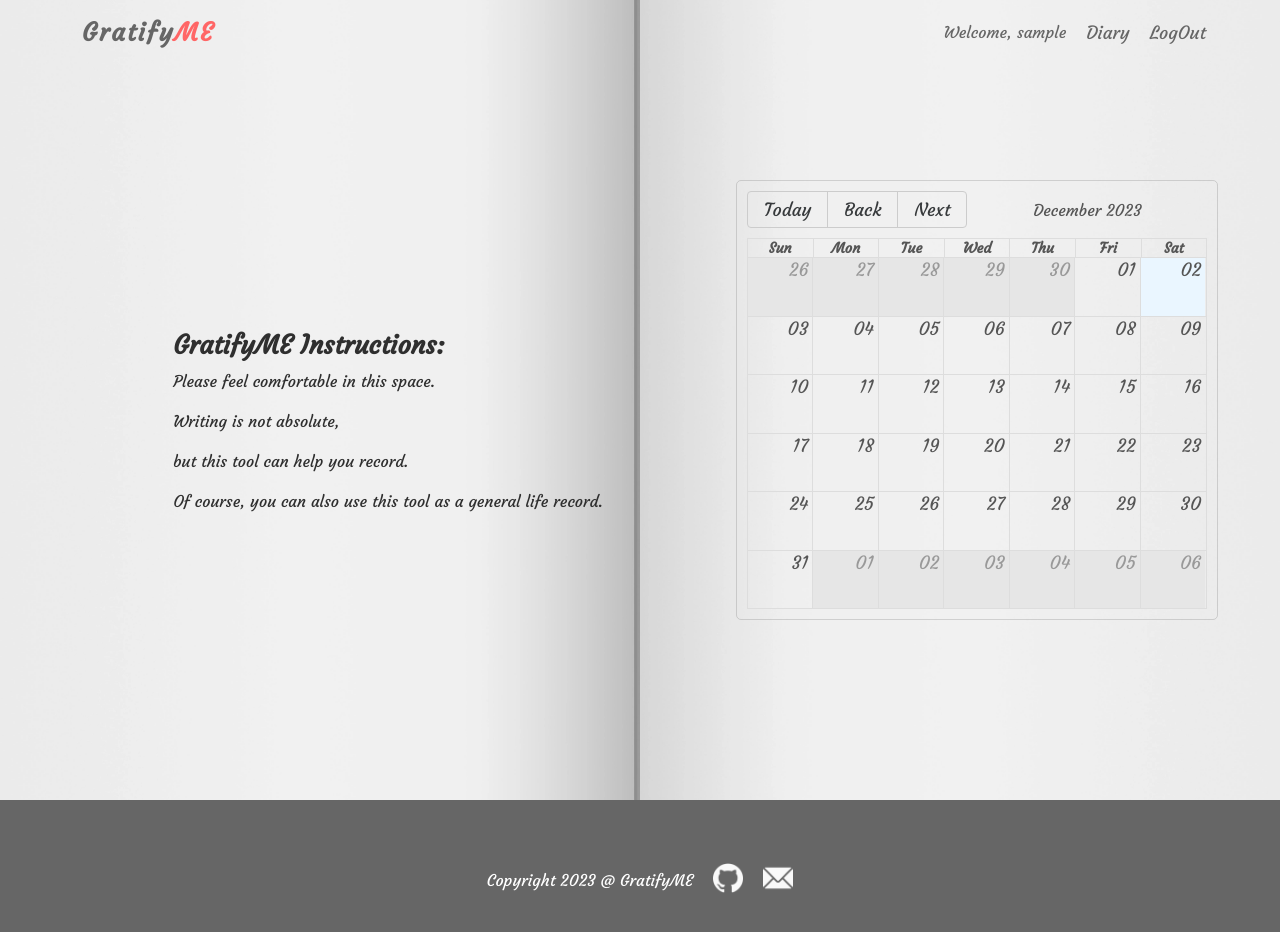
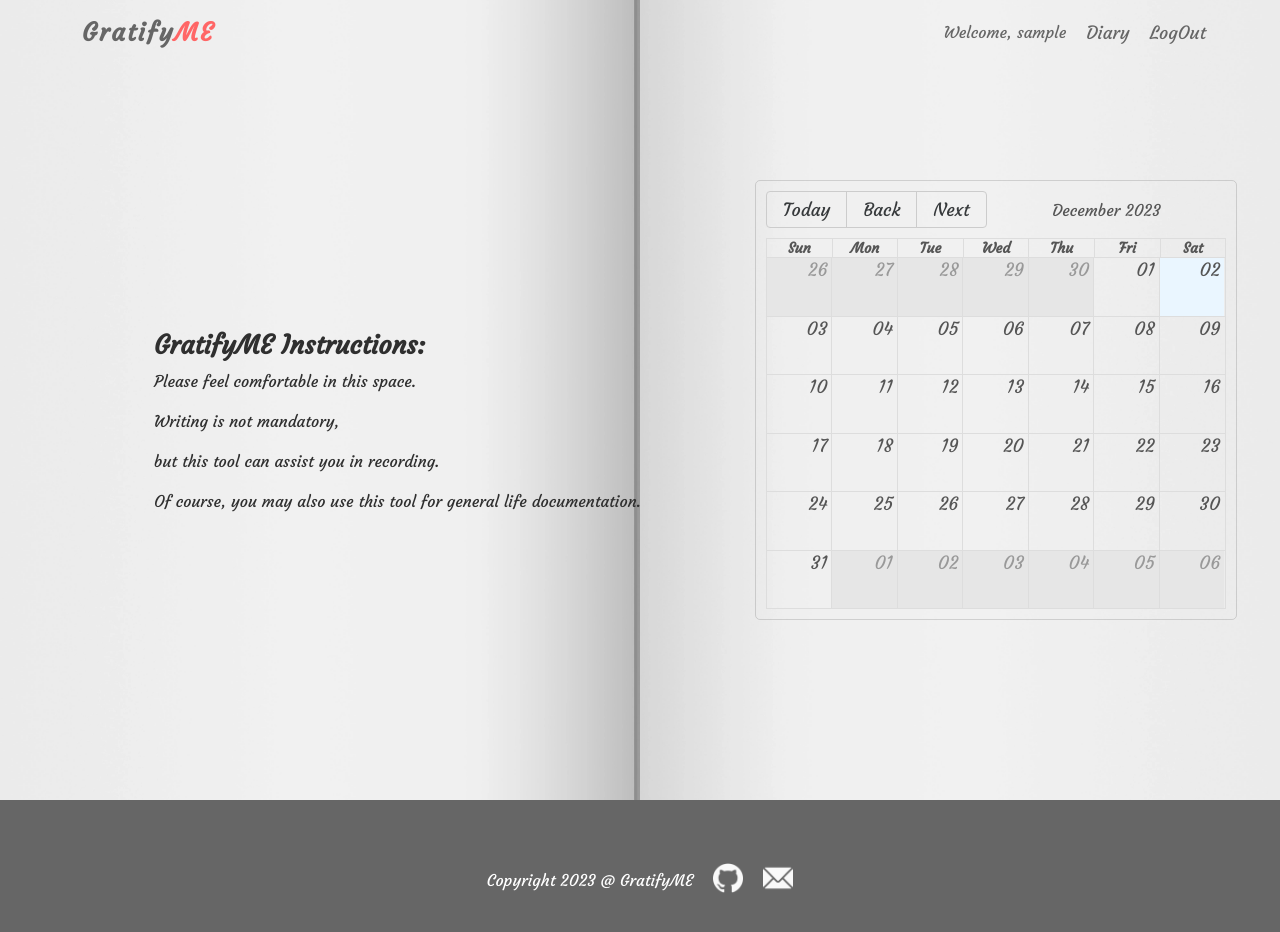
Before and after one commit to ismeleft/gratifyme, a Next.js app: page /diary in a window 1280 px wide. Shown: the top 932 px of the page. Built offline with nearby package versions, Linux system fonts and the light colour scheme; no server answers; the database is empty; sample sign-in values are in the browser's storage.

Commit message:
Fix:Diaryguide content

```diff
--- a/components/Diaryguide/Diaryguide.js
+++ b/components/Diaryguide/Diaryguide.js
@@ -9,11 +9,11 @@ const Diaryguide = () => {
         <p className={styles.diaryGuideText}>
           Please feel comfortable in this space.
           <br />
-          Writing is not absolute,
+          Writing is not mandatory,
           <br />
-          but this tool can help you record.
+          but this tool can assist you in recording.
           <br />
-          Of course, you can also use this tool as a general life record.
+          Of course, you may also use this tool for general life documentation.
         </p>
       </div>
     </section>
```
